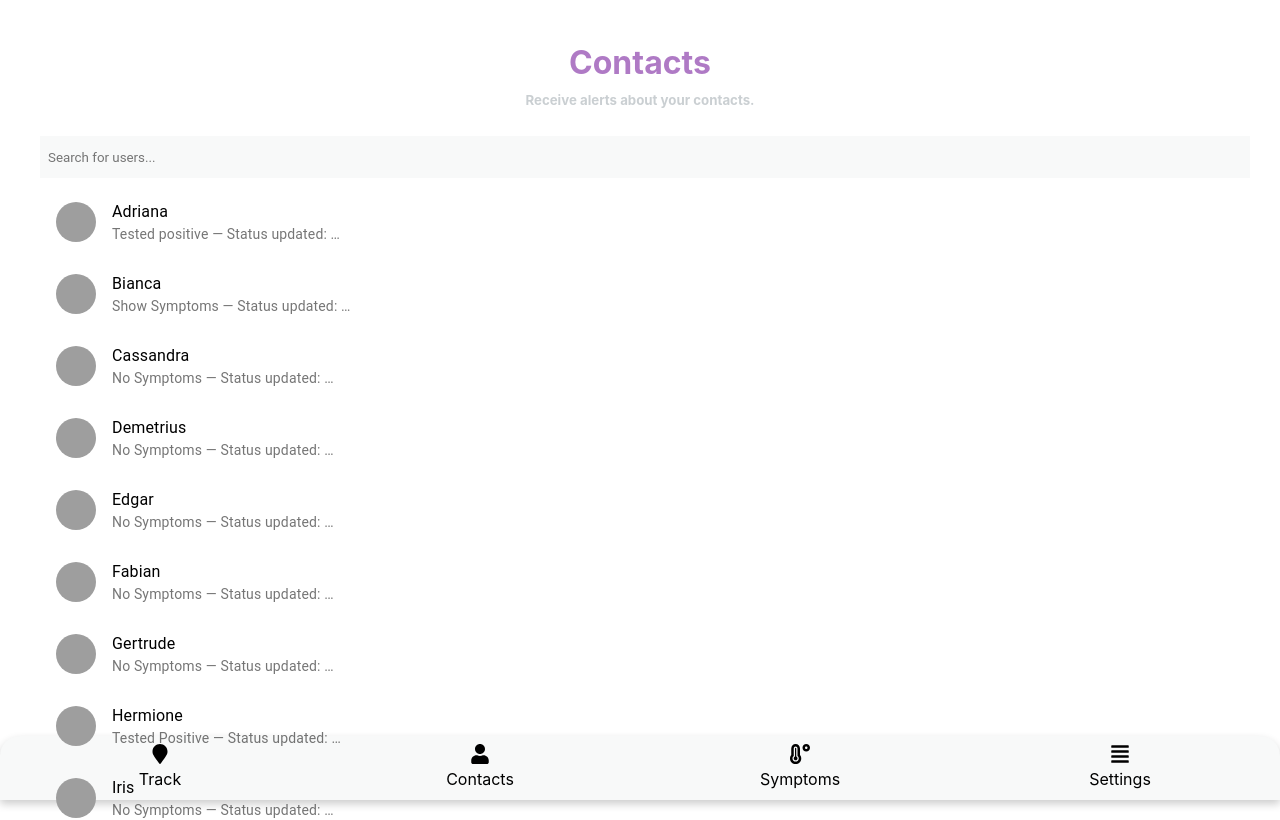
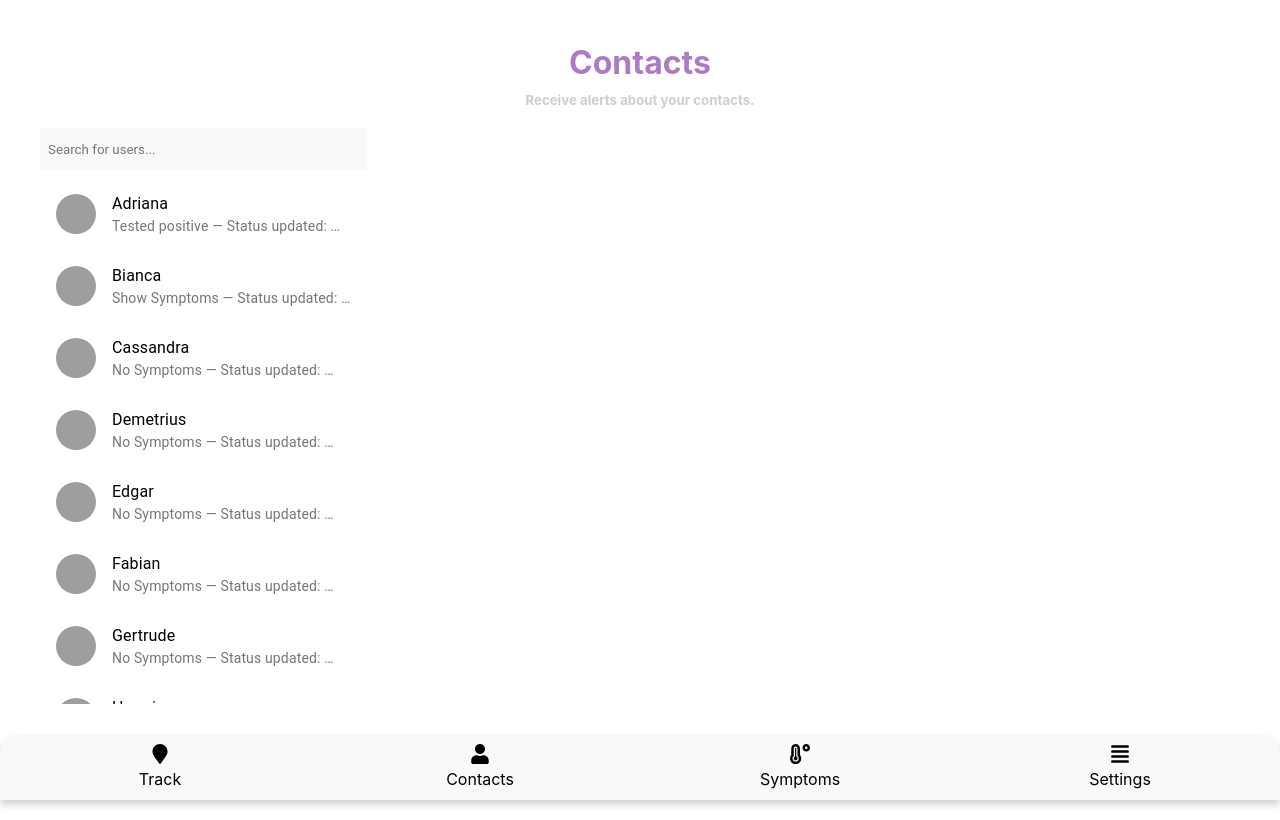
Before and after one commit to cassandrale179/covid19, a React (Create React App) app: page /users in a window 1280 px wide. Shown: the top 820 px of the page. Built offline with nearby package versions, Linux system fonts and the light colour scheme; grey boxes are pictures that could not be loaded.

Commit message:
Add in list of users

```diff
--- a/src/users/Users.css
+++ b/src/users/Users.css
@@ -2,3 +2,12 @@
     margin-top: var(--topNavHeight);
     padding: 5vh;
 }
+
+
+.content{
+    position: fixed;
+    bottom: var(--topNavHeight);
+    top: 8em;
+    overflow: auto;
+    overflow-x: hidden;
+}
--- a/src/users/Users.js
+++ b/src/users/Users.js
@@ -40,7 +40,6 @@ function UserList(props){
 }
 
 function Users() {
-  console.log(UserData);
   return (
     <div>
       <Nav title="Contacts" subtitle="Receive alerts about your contacts."/>
@@ -51,13 +50,11 @@ function Users() {
               <button className="chip"> Tested Positive </button>
               <button className="chip"> Show Symptoms </button>
           </div> */}
-          {/* <UserList name="Adriana" status="Tested positive" image="https://images.generated.photos/zwX9Pw37iJjGWVvTvF8NHpUI8OfWiaBc8c9dw8l7ZBc/rs:fit:512:512/Z3M6Ly9nZW5lcmF0/ZWQtcGhvdG9zL3Ry/YW5zcGFyZW50X3Yz/L3YzXzAyNzEzNjku/cG5n.png"/>
-          <UserList name="Bianca" status="Show symptoms" image="https://mymodernmet.com/wp/wp-content/uploads/2019/09/100k-ai-faces-7.jpg" />
-          <UserList name="Cicero"  status="Tested negative" image="https://mymodernmet.com/wp/wp-content/uploads/2019/09/100k-ai-faces-5.jpg"/>
-          <UserList name="Don Pedro" status="Show symptoms" image="https://mymodernmet.com/wp/wp-content/uploads/2019/09/100k-ai-faces-4.jpg"/> */}
-          {UserData.map(user => {
-             return <UserList name={user.name} status={user.status} image={user.avatar}/>
-          })}
+          <div className="users">
+            {UserData.map(user => {
+              return <UserList name={user.name} status={user.status} image={user.avatar}/>
+            })}
+          </div>
       </div>
     </div>
     </div>
```
